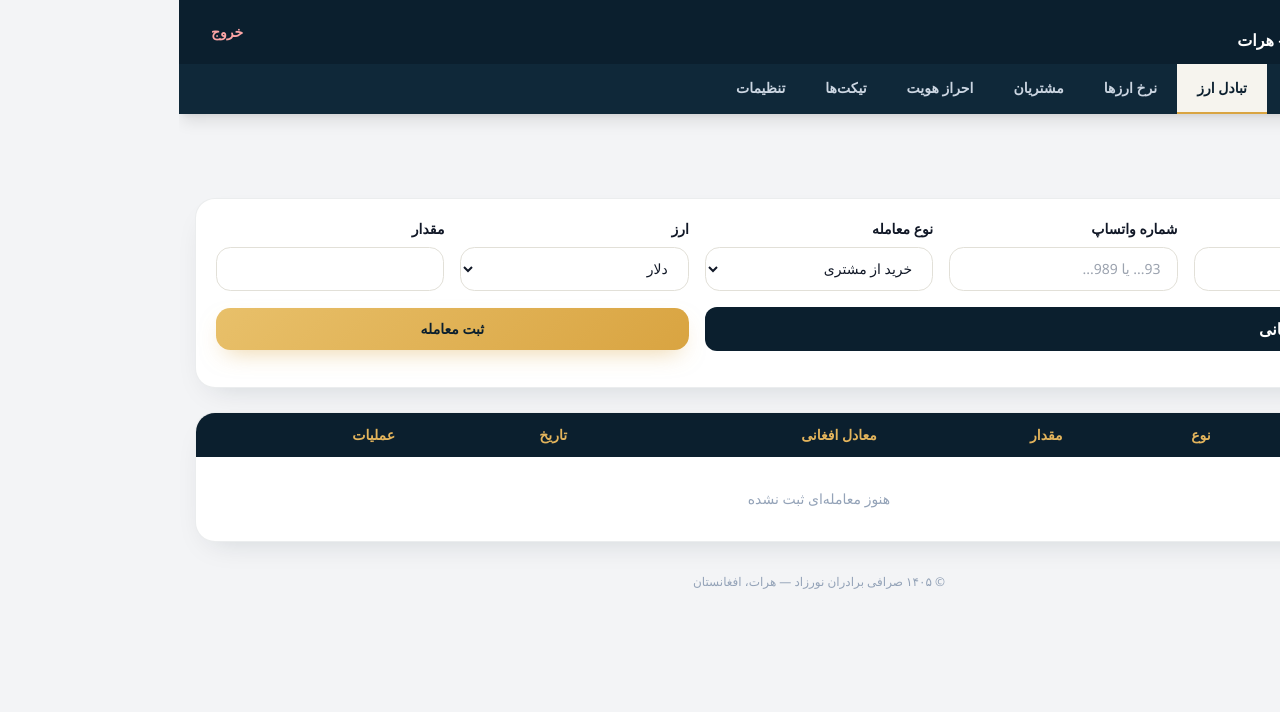
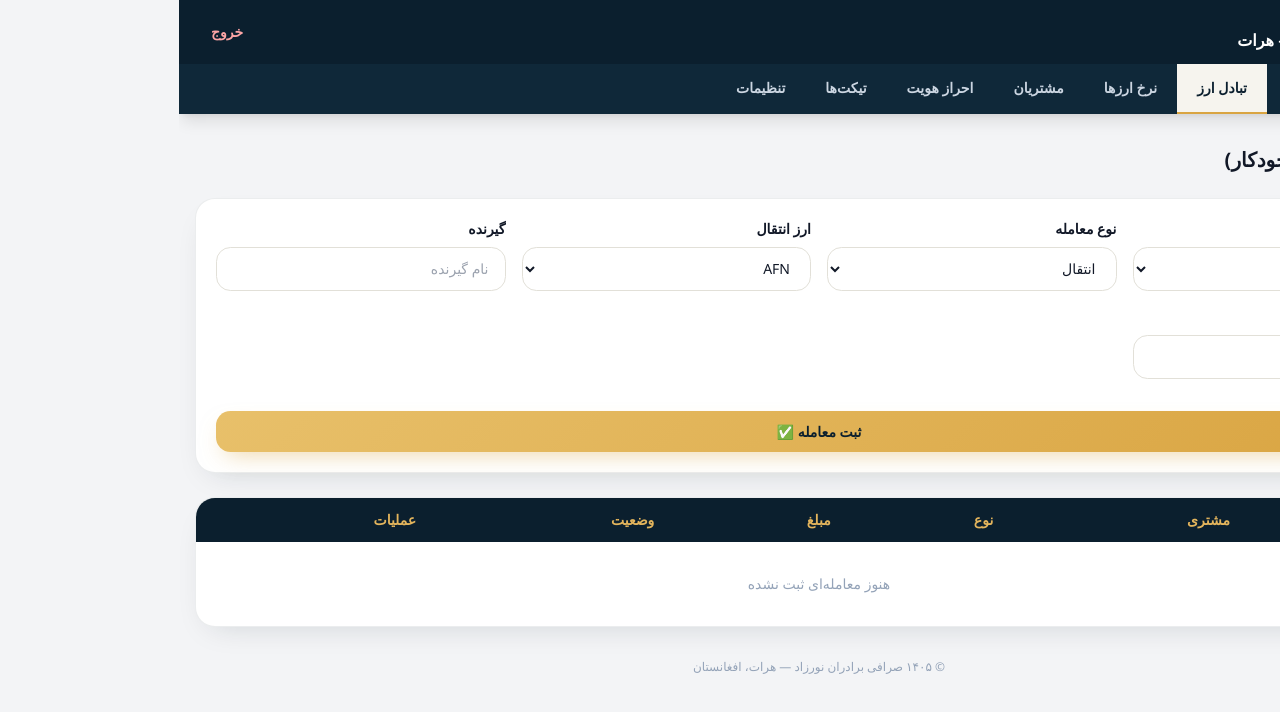
Before and after one commit to nasirahmadrahmati19-hue/exchange-admin, a Next.js app: page /dashboard/trades in a window 1280 px wide. Shown: the top 712 px of the page. Built offline with nearby package versions, Linux system fonts and the light colour scheme; sample sign-in values are in the browser's storage; a small style sheet from the web is missing.

Commit message:
Refactor TradesPage component and update state management

```diff
--- a/app/dashboard/trades/page.tsx
+++ b/app/dashboard/trades/page.tsx
@@ -2,122 +2,160 @@
 
 import { useState } from "react";
 import { useStored, Field, SelectField, ErrorBox, Modal, ShareBar } from "../lib/ui";
-import { loadRates, toAFN, fa, todayFa, checkRequired, requiredMessage, statusChipClass } from "../lib/helpers";
+import {
+  loadRates, loadSiteName, fa, todayFa, nowTime, nextReceiptNo,
+  CURRENCY_META, emptyBalances, applyTransfer, applyExchange, buildReceipt, toAFNk, fromAFNk, statusChipClass,
+} from "../lib/helpers";
+import type { AccountUser, CurKey, Tx } from "../lib/helpers";
 
-interface Trade {
-  id: number;
-  customer: string;
-  phone: string;
-  type: string;
-  currency: string;
-  amount: string;
-  afnValue: string;
-  date: string;
-}
+const curOptions: CurKey[] = ["AFN", "USD", "IRR"];
 
 export default function TradesPage() {
-  const [trades, setTrades] = useStored<Trade[]>("db_trades", []);
+  const [users, setUsers] = useStored<AccountUser[]>("db_users", [
+    { id: 1, name: "احمد", phone: "93700000000", balances: { AFN: 300000, USD: 1200, IRR: 85000000 }, status: "فعال" },
+  ]);
+  const [trades, setTrades] = useStored<Tx[]>("db_trades", []);
   const [rates] = useState(loadRates());
-  const [form, setForm] = useState({ customer: "", phone: "", type: "خرید از مشتری", currency: "دلار", amount: "" });
-  const [missing, setMissing] = useState<string[]>([]);
+
+  const [customerId, setCustomerId] = useState("");
+  const [mode, setMode] = useState("انتقال");
+  const [cur, setCur] = useState<CurKey>("AFN");
+  const [fromCur, setFromCur] = useState<CurKey>("AFN");
+  const [toCur, setToCur] = useState<CurKey>("IRR");
+  const [receiver, setReceiver] = useState("");
+  const [amount, setAmount] = useState("");
   const [error, setError] = useState("");
-  const [shareTrade, setShareTrade] = useState<Trade | null>(null);
+  const [receipt, setReceipt] = useState("");
+  const [lastTx, setLastTx] = useState<Tx | null>(null);
 
-  const set = (patch: any) => { setForm({ ...form, ...patch }); setMissing([]); setError(""); };
+  const user = users.find(u => u.id === Number(customerId));
+  const amt = Number(amount || 0);
+  const exchTo = fromAFNk(toAFNk(amt, fromCur, rates), toCur, rates);
 
-  const afnValue = toAFN(Number(form.amount || 0), form.currency, rates);
+  const clear = () => { setError(""); };
 
-  const add = () => {
-    const m = checkRequired(form, [
-      { key: "customer", label: "نام مشتری" },
-      { key: "phone", label: "شماره واتساپ" },
-      { key: "amount", label: "مقدار" },
-    ]);
-    if (m.length) { setMissing(m); setError(requiredMessage(m)); return; }
-    setTrades([{ id: Date.now(), ...form, afnValue: afnValue.toFixed(0), date: todayFa() }, ...trades]);
-    setForm({ ...form, customer: "", amount: "" });
+  const submit = () => {
+    const m: string[] = [];
+    if (!customerId) m.push("مشتری");
+    if (!receiver.trim()) m.push("گیرنده");
+    if (!amount.trim()) m.push("مبلغ");
+    if (m.length) { setError(requiredMessageLocal(m)); return; }
+    if (!user) { setError("مشتری پیدا نشد"); return; }
+
+    let updated: AccountUser; let typeLabel: string; let curKey: CurKey;
+    if (mode === "انتقال") {
+      if ((user.balances[cur] || 0) < amt) { setError(`موجودی کافی نیست. مانده ${CURRENCY_META[cur].label}: ${fa(user.balances[cur] || 0)}`); return; }
+      updated = applyTransfer(user, cur, amt);
+      typeLabel = "انتقال " + CURRENCY_META[cur].label;
+      curKey = cur;
+    } else {
+      if ((user.balances[fromCur] || 0) < amt) { setError(`موجودی کافی نیست. مانده ${CURRENCY_META[fromCur].label}: ${fa(user.balances[fromCur] || 0)}`); return; }
+      updated = applyExchange(user, fromCur, toCur, amt, exchTo);
+      typeLabel = `تبادل ${CURRENCY_META[fromCur].label} به ${CURRENCY_META[toCur].label}`;
+      curKey = fromCur;
+    }
+
+    setUsers(users.map(u => u.id === updated.id ? updated : u));
+
+    const receiptNo = nextReceiptNo();
+    const date = todayFa(); const time = nowTime();
+    const amountLabel = mode === "انتقال" ? `${fa(amt)} ${CURRENCY_META[curKey].code}` : `${fa(amt)} ${CURRENCY_META[fromCur].code} → ${fa(exchTo)} ${CURRENCY_META[toCur].code}`;
+    const text = buildReceipt({ receiptNo, customer: user.name, typeLabel, amountLabel, receiver, balances: updated.balances, date, time, siteName: loadSiteName() });
+
+    const tx: Tx = {
+      id: Date.now(), receiptNo, typeLabel, customer: user.name, receiver,
+      currency: CURRENCY_META[curKey].label, amount: amt, afnValue: String(toAFNk(amt, curKey, rates)),
+      status: "موفق", date, time, balancesAfter: updated.balances, phone: user.phone,
+    };
+    setTrades([tx, ...trades]);
+
+    window.open(`https://wa.me/${user.phone.replace(/\D/g, "")}?text=${encodeURIComponent(text)}`, "_blank");
+    setReceipt(text); setLastTx(tx);
+    setAmount(""); setReceiver("");
+  };
+
+  const requiredMessageLocal = (m: string[]) => "لطفاً این فیلدها را پر کنید: " + m.join("، ");
+
+  const reopen = (t: Tx) => {
+    const text = buildReceipt({ receiptNo: t.receiptNo, customer: t.customer, typeLabel: t.typeLabel, amountLabel: `${fa(t.amount)} ${t.currency}`, receiver: t.receiver, balances: t.balancesAfter, date: t.date, time: t.time, siteName: loadSiteName() });
+    setReceipt(text); setLastTx(t);
   };
 
   return (
     <div className="space-y-6">
-      <h1 className="text-xl font-extrabold">ثبت تبادل ارز</h1>
+      <h1 className="text-xl font-extrabold">ثبت معامله (موتور خودکار)</h1>
 
-      <div className="card p-5 grid grid-cols-1 sm:grid-cols-2 lg:grid-cols-5 gap-4">
-        <Field label="نام مشتری" name="نام مشتری" missing={missing} value={form.customer} onChange={v => set({ customer: v })} />
-        <Field label="شماره واتساپ" name="شماره واتساپ" missing={missing} value={form.phone} onChange={v => set({ phone: v })} placeholder="93... یا 989..." />
-        <SelectField label="نوع معامله" value={form.type} onChange={v => set({ type: v })} options={["خرید از مشتری", "فروش به مشتری"]} />
-        <SelectField label="ارز" value={form.currency} onChange={v => set({ currency: v })} options={["دلار", "تومان", "یورو", "افغانی"]} />
-        <Field label="مقدار" name="مقدار" missing={missing} value={form.amount} onChange={v => set({ amount: v })} />
-        <div className="lg:col-span-3 flex items-center gap-3 bg-[#0b1f2e] rounded-xl px-4 py-2.5">
-          <span className="text-[#e3b45c] text-sm font-bold">معادل افغانی:</span>
-          <span className="text-white font-extrabold">{fa(afnValue)} افغانی</span>
+      <div className="card p-5 grid grid-cols-1 sm:grid-cols-2 lg:grid-cols-4 gap-4">
+        <div>
+          <label className="block text-sm font-bold mb-2">مشتری</label>
+          <select className="input" value={customerId} onChange={e => { setCustomerId(e.target.value); clear(); }}>
+            <option value="">انتخاب مشتری</option>
+            {users.map(u => <option key={u.id} value={u.id}>{u.name}</option>)}
+          </select>
         </div>
-        <div className="lg:col-span-2 flex items-center">
-          <button className="btn-gold w-full" onClick={add}>ثبت معامله</button>
-        </div>
-        <div className="lg:col-span-5"><ErrorBox error={error} /></div>
+        <SelectField label="نوع معامله" value={mode} onChange={v => setMode(v)} options={["انتقال", "تبادل"]} />
+        {mode === "انتقال" ? (
+          <SelectField label="ارز انتقال" value={cur} onChange={v => setCur(v as CurKey)} options={curOptions as any} />
+        ) : (
+          <>
+            <SelectField label="از ارز" value={fromCur} onChange={v => setFromCur(v as CurKey)} options={curOptions as any} />
+            <SelectField label="به ارز" value={toCur} onChange={v => setToCur(v as CurKey)} options={curOptions as any} />
+          </>
+        )}
+        <Field label="گیرنده" value={receiver} onChange={v => { setReceiver(v); clear(); }} placeholder="نام گیرنده" />
+        <Field label="مبلغ" value={amount} onChange={v => { setAmount(v); clear(); }} placeholder="مقدار" />
+        {user && (
+          <div className="sm:col-span-2 lg:col-span-4 bg-slate-50 rounded-xl p-3 text-xs text-slate-600">
+            مانده {user.name}: 🇦 {fa(user.balances.AFN)} | 🇺🇸 {fa(user.balances.USD)} | 🇮🇷 {fa(user.balances.IRR)}
+            {mode === "تبادل" && amt > 0 && <span className="mr-3 text-[#c98f2d] font-bold">معادل دریافتی: {fa(exchTo)} {CURRENCY_META[toCur].label}</span>}
+          </div>
+        )}
+        <div className="lg:col-span-4"><ErrorBox error={error} /></div>
+        <div className="lg:col-span-4"><button className="btn-gold w-full" onClick={submit}>ثبت معامله ✅</button></div>
       </div>
 
       <div className="card overflow-x-auto">
         <table className="w-full text-sm">
           <thead className="bg-[#0b1f2e] text-[#e3b45c]">
             <tr>
+              <th className="text-right px-4 py-3 font-bold">رسید</th>
               <th className="text-right px-4 py-3 font-bold">مشتری</th>
               <th className="text-right px-4 py-3 font-bold">نوع</th>
-              <th className="text-right px-4 py-3 font-bold">مقدار</th>
-              <th className="text-right px-4 py-3 font-bold">معادل افغانی</th>
-              <th className="text-right px-4 py-3 font-bold">تاریخ</th>
+              <th className="text-right px-4 py-3 font-bold">مبلغ</th>
+              <th className="text-right px-4 py-3 font-bold">وضعیت</th>
               <th className="text-right px-4 py-3 font-bold">عملیات</th>
             </tr>
           </thead>
           <tbody className="divide-y divide-slate-100">
-            {trades.length === 0 && (
-              <tr><td colSpan={6} className="text-center py-8 text-slate-400">هنوز معامله‌ای ثبت نشده</td></tr>
-            )}
+            {trades.length === 0 && <tr><td colSpan={6} className="text-center py-8 text-slate-400">هنوز معامله‌ای ثبت نشده</td></tr>}
             {trades.map(t => (
               <tr key={t.id} className="hover:bg-amber-50/40">
+                <td className="px-4 py-3 font-bold text-[#c98f2d]">{t.receiptNo}</td>
                 <td className="px-4 py-3 font-bold">{t.customer}</td>
-                <td className="px-4 py-3">
-                  <span className={`text-xs px-3 py-1 rounded-full border ${statusChipClass(t.type === "خرید از مشتری" ? "تأیید شده" : "ارسال شده")}`}>{t.type}</span>
-                </td>
-                <td className="px-4 py-3">{fa(Number(t.amount))} {t.currency}</td>
-                <td className="px-4 py-3 font-bold text-[#c98f2d]">{fa(Number(t.afnValue))}</td>
-                <td className="px-4 py-3 text-slate-500">{t.date}</td>
-                <td className="px-4 py-3">
-                  <div className="flex gap-2">
-                    <button className="px-3 py-1.5 rounded-lg bg-sky-50 text-sky-600 text-xs font-bold hover:bg-sky-100" onClick={() => setShareTrade(t)}>اشتراک</button>
-                    <button className="px-3 py-1.5 rounded-lg bg-red-50 text-red-600 text-xs font-bold hover:bg-red-100" onClick={() => setTrades(trades.filter(x => x.id !== t.id))}>حذف</button>
-                  </div>
-                </td>
+                <td className="px-4 py-3">{t.typeLabel}</td>
+                <td className="px-4 py-3">{fa(t.amount)} {t.currency}</td>
+                <td className="px-4 py-3"><span className={`text-xs px-3 py-1 rounded-full border ${statusChipClass(t.status)}`}>{t.status}</span></td>
+                <td className="px-4 py-3"><button className="px-3 py-1.5 rounded-lg bg-sky-50 text-sky-600 text-xs font-bold" onClick={() => reopen(t)}>مشاهده رسید</button></td>
               </tr>
             ))}
           </tbody>
         </table>
       </div>
 
-      {shareTrade && (
-        <Modal title="اشتراک‌گذاری جزئیات معامله" onClose={() => setShareTrade(null)}>
-          <div className="text-sm space-y-1 mb-4 bg-slate-50 rounded-xl p-4">
-            <p><b>مشتری:</b> {shareTrade.customer}</p>
-            <p><b>نوع:</b> {shareTrade.type}</p>
-            <p><b>مقدار:</b> {fa(Number(shareTrade.amount))} {shareTrade.currency}</p>
-            <p><b>معادل افغانی:</b> {fa(Number(shareTrade.afnValue))}</p>
-            <p><b>تاریخ:</b> {shareTrade.date}</p>
+      {receipt && lastTx && (
+        <Modal title={`رسید ${lastTx.receiptNo}`} onClose={() => setReceipt("")}>
+          <pre className="whitespace-pre-wrap text-sm bg-slate-50 rounded-xl p-4 leading-6">{receipt}</pre>
+          <div className="mt-4">
+            <ShareBar text={receipt} phone={lastTx.phone} pdfTitle={`رسید ${lastTx.receiptNo}`}
+              pdfRows={[
+                { label: "شماره رسید", value: lastTx.receiptNo },
+                { label: "مشتری", value: lastTx.customer },
+                { label: "نوع", value: lastTx.typeLabel },
+                { label: "گیرنده", value: lastTx.receiver },
+                { label: "تاریخ", value: lastTx.date + " " + lastTx.time },
+              ]} />
           </div>
-          <ShareBar
-            text={`صرافی برادران نورزاد هرات\nمعامله ${shareTrade.type}\nمشتری: ${shareTrade.customer}\nارز: ${shareTrade.currency}\nمقدار: ${fa(Number(shareTrade.amount))}\nمعادل افغانی: ${fa(Number(shareTrade.afnValue))}\nتاریخ: ${shareTrade.date}`}
-            phone={shareTrade.phone}
-            pdfTitle="رسید معامله"
-            pdfRows={[
-              { label: "مشتری", value: shareTrade.customer },
-              { label: "نوع معامله", value: shareTrade.type },
-              { label: "ارز", value: shareTrade.currency },
-              { label: "مقدار", value: fa(Number(shareTrade.amount)) },
-              { label: "معادل افغانی", value: fa(Number(shareTrade.afnValue)) },
-              { label: "تاریخ", value: shareTrade.date },
-            ]}
-          />
-          <button className="mt-4 w-full rounded-xl border border-slate-200 py-2 text-sm font-bold" onClick={() => setShareTrade(null)}>بستن</button>
+          <button className="mt-4 w-full rounded-xl border border-slate-200 py-2 text-sm font-bold" onClick={() => setReceipt("")}>بستن</button>
         </Modal>
       )}
     </div>
```
